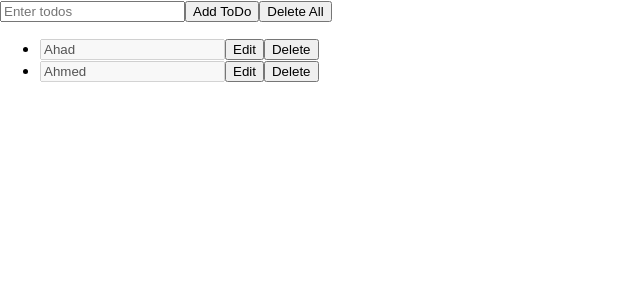
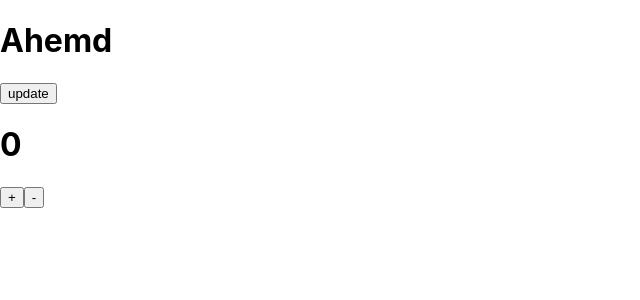
Before and after one commit to MuhammadAhmedLakhani/React-Advance, a React (Create React App) app: page / in a window 1280 px wide. Shown: the top 300 px of the page, without its empty margins (0-640 px from the left). Built offline with nearby package versions, Linux system fonts and the light colour scheme.

Commit message:
Hooks:useEffect

```diff
--- a/src/App.jsx
+++ b/src/App.jsx
@@ -1,89 +1,134 @@
 import logo from './logo.svg';
 import './App.css';
-import { useState } from 'react';
+// import { useState } from 'react';
 
-function App() {
+// function App() {
 
 
-let [todos, setTodos] = useState([
-  {
-    value:"Ahad",
-    disabled:true
-},
-  {
-  value:"Ahmed",
-  disabled:true
-}])
+// let [todos, setTodos] = useState([
+//   {
+//     value:"Ahad",
+//     disabled:true
+// },
+//   {
+//   value:"Ahmed",
+//   disabled:true
+// }])
 
-let [value,setValue] = useState("")
+// let [value,setValue] = useState("")
 
-const addToDo = () => {
-  setTodos([...todos , {value}]) //here javascript automatically make key name 'value' (object enhancement)
+// const addToDo = () => {
+//   setTodos([...todos , {value}]) //here javascript automatically make key name 'value' (object enhancement)
 
-  setValue("")
+//   setValue("")
 
-}
-const deleteToDo = (index) => {
-  console.log(index)
-  let oldtodos = [...todos]
-  oldtodos.splice(index,1)
-  setTodos(oldtodos)
-}
+// }
+// const deleteToDo = (index) => {
+//   console.log(index)
+//   let oldtodos = [...todos]
+//   oldtodos.splice(index,1)
+//   setTodos(oldtodos)
+// }
 
-const editToDo = (value) => {
+// const editToDo = (value) => {
 
-    console.log(value)
+//     console.log(value)
 
-    value.disabled = false
+//     value.disabled = false
 
-    console.log(value,"updated")
-    console.log(todos,"todos")
-    setTodos([...todos])
+//     console.log(value,"updated")
+//     console.log(todos,"todos")
+//     setTodos([...todos])
 
-}
+// }
 
-const updateTodo = (val) => {
-  // v.value = event.target.value
-  // setTodos([todos])
+// const updateTodo = (val) => {
+//   // v.value = event.target.value
+//   // setTodos([todos])
 
-  console.log(val)
-  val.disabled = true;
-  console.log(val,"updateds")
-  setTodos([...todos])
+//   console.log(val)
+//   val.disabled = true;
+//   console.log(val,"updateds")
+//   setTodos([...todos])
 
-}
+// }
 
 
 
 
+//   return (
+//     <div>
+//       <input type="text"placeholder='Enter todos' value={value}    onChange={(e)=> setValue(e.target.value)} />
+
+
+//       <button onClick={addToDo}>Add ToDo</button>
+
+//       <button onClick={()=>setTodos([])}>Delete All</button>
+
+//       <br/>
+//       <ul>
+//           {todos.map((v,i)=><li key={i}>
+
+//             <input  disabled = {v.disabled}  type="text" defaultValue={v.value} onChange={(e)=> v.value = e.target.value}  />
+
+
+//             {v.disabled?            //TRENERY OPERATOR
+
+//               <button onClick={()=> editToDo(v)}>Edit</button>
+//               :
+//               <button onClick={()=>updateTodo(v)}>Update </button>
+//             }
+//             <button onClick={()=>deleteToDo(i)}>Delete</button>
+//           </li>
+//           )}
+//       </ul>
+//     </div>
+//   );
+// }
+
+// export default App;
+
+
+import { useState } from 'react';
+import { useEffect } from 'react';
+
+
+
+
+
+function App(){
+  const [counter , setCounter] = useState(0)
+  const [name , setName] = useState("Ahemd")
+
+//runs once only
+
+  // useEffect(()=>{
+  //   console.log("test")
+  // },[])
+
+// useEffect(()=>{
+//   console.log("runs with every state change")
+// })
+
+
+useEffect(()=>{
+  console.log("slected runs")
+},[counter])
+
   return (
     <div>
-      <input type="text"placeholder='Enter todos' value={value}    onChange={(e)=> setValue(e.target.value)} />
+
+      <h1>{name}</h1>
+      <button onClick={()=>setName("Ahad")}>update</button>
 
 
-      <button onClick={addToDo}>Add ToDo</button>
+    <h1>{counter}</h1>
+    <button onClick={()=> setCounter(counter + 1)}>+</button>
+    <button onClick={()=> setCounter(counter - 1)}>-</button>
 
-      <button onClick={()=>setTodos([])}>Delete All</button>
-
-      <br/>
-      <ul>
-          {todos.map((v,i)=><li key={i}>
-
-            <input  disabled = {v.disabled}  type="text" defaultValue={v.value} onChange={(e)=> v.value = e.target.value}  />
+    </div>
+  )
+}
 
 
-            {v.disabled?            //TRENERY OPERATOR
-
-              <button onClick={()=> editToDo(v)}>Edit</button>
-              :
-              <button onClick={()=>updateTodo(v)}>Update </button>
-            }
-            <button onClick={()=>deleteToDo(i)}>Delete</button>
-          </li>
-          )}
-      </ul>
-    </div>
-  );
-}
-
 export default App;
```
Also changed, not shown: src/nootes.txt.
